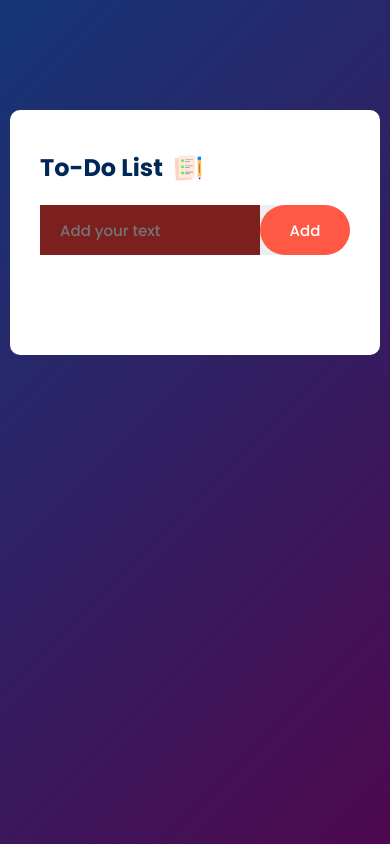
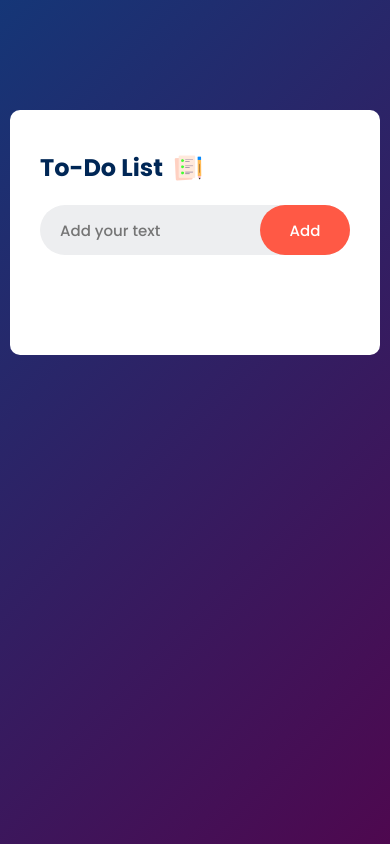
Before and after one commit to maheshhattimare/todo-app, a plain HTML site: page index.html in a window 390 px wide. Drawn offline with Linux system fonts and the light colour scheme.

Commit message:
fixed errors

```diff
--- a/style.css
+++ b/style.css
@@ -131,7 +131,6 @@ ul li span:hover{
         width: 100%;
         padding: 0 5px 0 20px;
         font-size: 15px;
-        background-color: #7b1f1f;
 
     }
     .row button{
```
